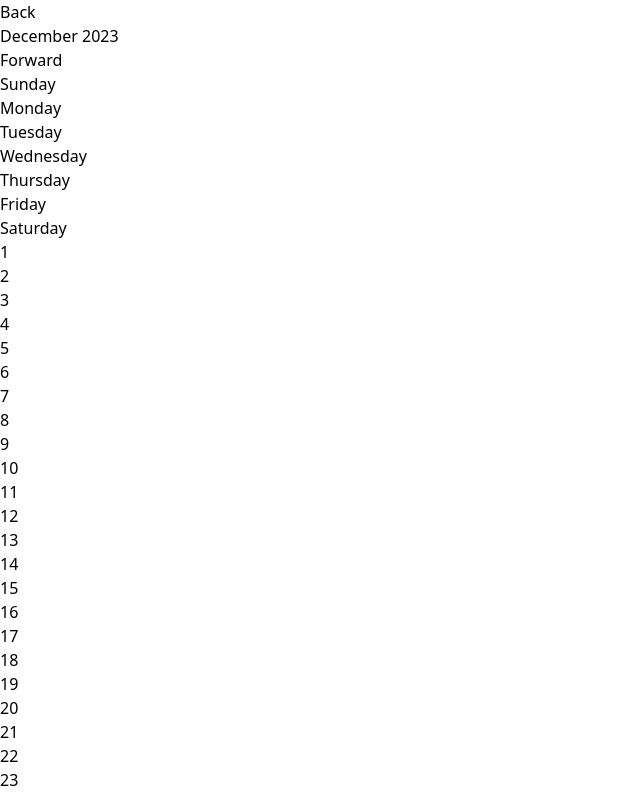
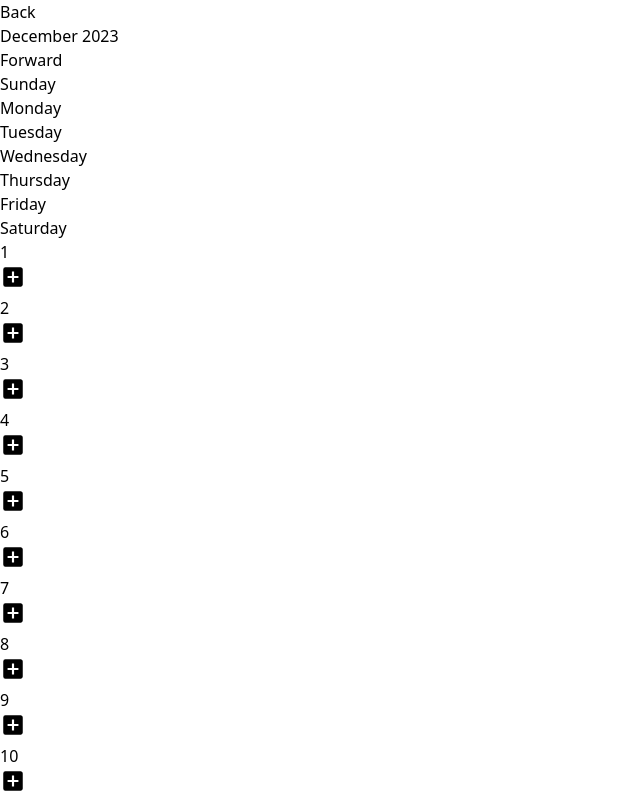
Before and after one commit to Raj-Stark/costwise_assignment, a React (Vite) app: page / in a window 1280 px wide. Shown: the top 796 px of the page, without its empty margins (0-640 px from the left). Built offline with nearby package versions, Linux system fonts and the light colour scheme.

Commit message:
Feat: Add Event Button Added on Date Tiles

```diff
--- a/src/components/CalenderHeader.jsx
+++ b/src/components/CalenderHeader.jsx
@@ -12,14 +12,14 @@ const CalenderHeader = () => {
     return monthAndYear;
   };
   return (
-    <div className=" bg-red-400 p-4 px-10 mt-16 h-10 flex justify-between items-center">
+    <div className="p-4 mt-16 h-10 flex justify-between items-center">
       <button
         className=" px-6 bg-green-600  rounded"
         onClick={() => changeMonth("DEC")}
       >
         Back
       </button>
-      <p>{showMonthAndYear()}</p>
+      <p className="text-green-600  text-3xl font-bold">{showMonthAndYear()}</p>
       <button
         className=" px-6 bg-green-600  rounded"
         onClick={() => changeMonth("INC")}
--- a/src/main.jsx
+++ b/src/main.jsx
@@ -5,9 +5,7 @@ import "./index.css";
 import { CalenderContextProvider } from "./context/CalenderContext.jsx";
 
 ReactDOM.createRoot(document.getElementById("root")).render(
-  <React.StrictMode>
-    <CalenderContextProvider>
-      <App />
-    </CalenderContextProvider>
-  </React.StrictMode>
+  <CalenderContextProvider>
+    <App />
+  </CalenderContextProvider>
 );
--- a/src/pages/CalenderPage.jsx
+++ b/src/pages/CalenderPage.jsx
@@ -1,12 +1,14 @@
 import React from "react";
 import { useGlobalContext } from "../context/CalenderContext";
 import CalenderHeader from "../components/CalenderHeader";
+import { BsFillCalendar2CheckFill } from "react-icons/bs";
+import { MdAddBox } from "react-icons/md";
 
 const CalenderPage = () => {
   const { weekDays, monthArray } = useGlobalContext();
 
   return (
-    <div className=" border-2 border-green-800 ">
+    <div>
       <CalenderHeader></CalenderHeader>
       <div className=" text-white  grid grid-cols-7 grid-rows-7  justify-items-center  mt-5 px-10  ">
         {weekDays.map((day, i) => {
@@ -25,9 +27,16 @@ const CalenderPage = () => {
               key={i}
               className={` mt-4 rounded  text-xl ${
                 item !== "" ? " bg-black" : "bg-white"
-              } w-24 h-24 text-center flex justify-center items-center  `}
+              } w-24 h-24  `}
             >
-              {item}
+              <p className=" px-1 py-1">{item}</p>
+              {item !== "" && (
+                <div className=" flex justify-center">
+                  <button className=" text-xs  text-white hover:text-green-600">
+                    <MdAddBox size={26} />
+                  </button>
+                </div>
+              )}
             </div>
           );
         })}
@@ -37,3 +46,6 @@ const CalenderPage = () => {
 };
 
 export default CalenderPage;
+
+{
+}
--- a/src/reducer/AppReducer.jsx
+++ b/src/reducer/AppReducer.jsx
@@ -45,6 +45,7 @@ export const AppReducer = (state, action) => {
     let newMonth = currentMonth + counter;
     let newYear = currentYear;
 
+
     console.log(newMonth , newYear)
 
     if (newMonth < 0) {
@@ -55,6 +56,8 @@ export const AppReducer = (state, action) => {
       newYear++;
     }
 
+    console.log(newMonth , newYear)
+
     dateObj.setMonth(newMonth);
     dateObj.setFullYear(newYear);
 
```
